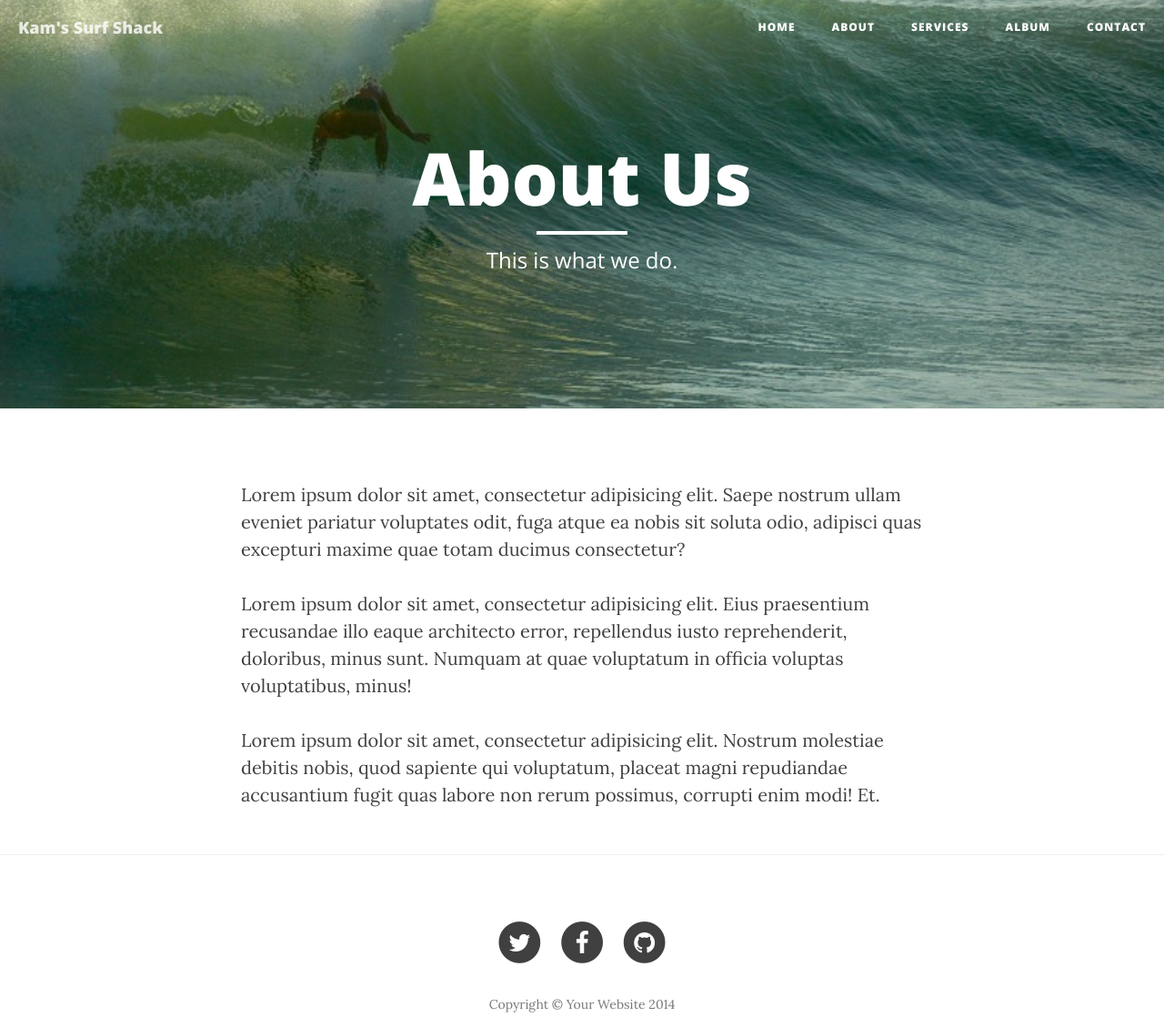
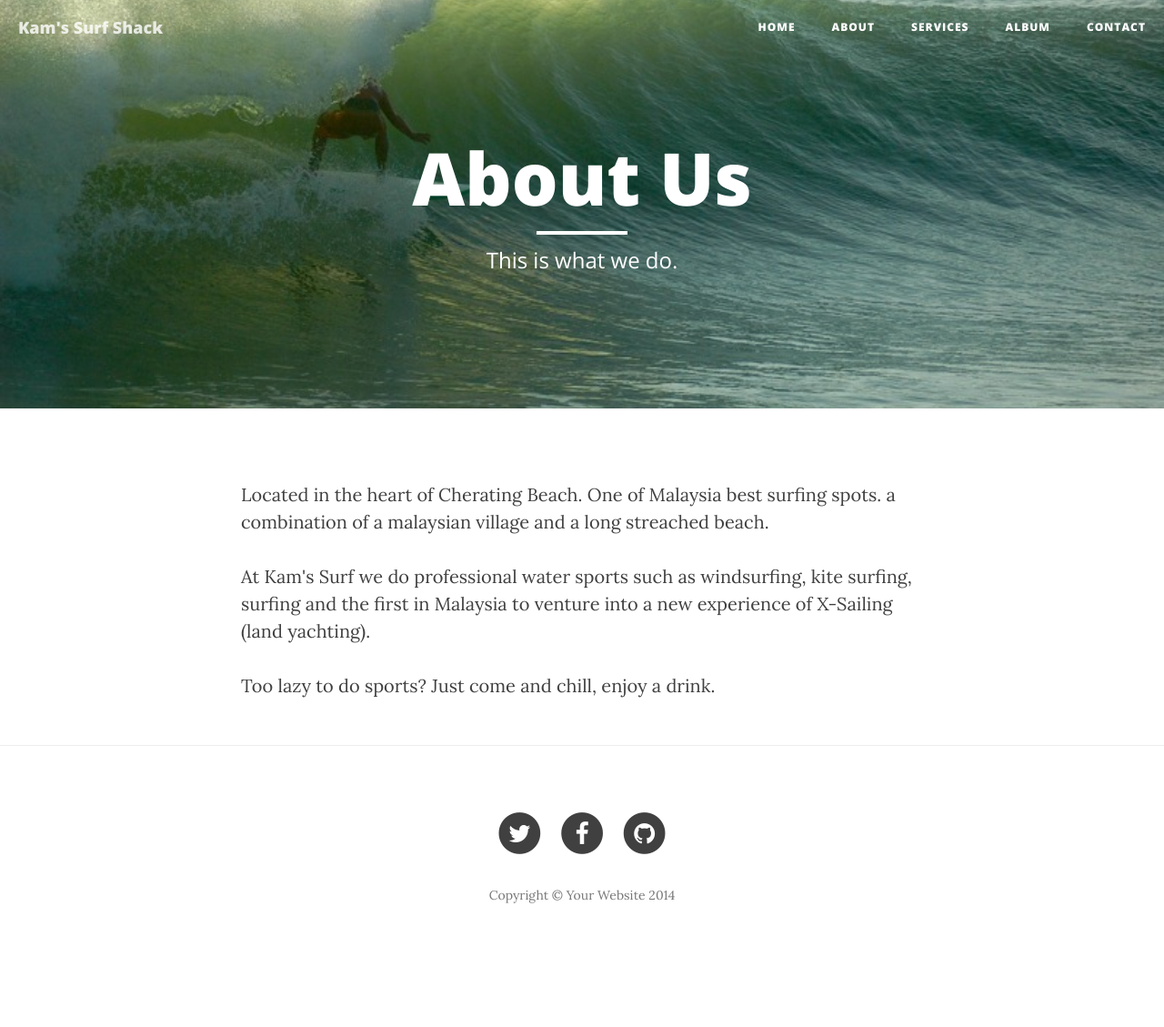
Before and after one commit to mrb101/Kams, a Django app: page /about/ in a window 1280 px wide. Shown: the top 1129 px of the page at 91% size. After the commit the page ends 993 px from the top, so only its background shows below. Run offline with Django 3.2, Linux system fonts and the light colour scheme; parts of the project's set-up code (start-up, migrations or seed data) failed here and were passed over; some libraries are stand-ins or nearby versions.

Commit message:
About Page

```diff
--- a/templates/base.html
+++ b/templates/base.html
@@ -6,7 +6,7 @@
     <meta http-equiv="X-UA-Compatible" content="IE=edge">
     <meta name="viewport" content="width=device-width, initial-scale=1">
     <!-- The above 3 meta tags *must* come first in the head; any other head content must come *after* these tags -->
-    <title>Hostel</title>
+    <title>Kam's Surf Shack, Cherating</title>
 
     <!-- Bootstrap -->
     <link href="{% static "css/bootstrap.min.css" %}" rel="stylesheet">
--- a/templates/main/about.html
+++ b/templates/main/about.html
@@ -20,9 +20,9 @@
 <div class="container">
     <div class="row">
         <div class="col-lg-8 col-lg-offset-2 col-md-10 col-md-offset-1">
-            <p>Lorem ipsum dolor sit amet, consectetur adipisicing elit. Saepe nostrum ullam eveniet pariatur voluptates odit, fuga atque ea nobis sit soluta odio, adipisci quas excepturi maxime quae totam ducimus consectetur?</p>
-            <p>Lorem ipsum dolor sit amet, consectetur adipisicing elit. Eius praesentium recusandae illo eaque architecto error, repellendus iusto reprehenderit, doloribus, minus sunt. Numquam at quae voluptatum in officia voluptas voluptatibus, minus!</p>
-            <p>Lorem ipsum dolor sit amet, consectetur adipisicing elit. Nostrum molestiae debitis nobis, quod sapiente qui voluptatum, placeat magni repudiandae accusantium fugit quas labore non rerum possimus, corrupti enim modi! Et.</p>
+            <p>Located in the heart of Cherating Beach. One of Malaysia best surfing spots. a combination of a malaysian village and a long streached beach.</p>
+            <p>At Kam's Surf we do professional water sports such as windsurfing, kite surfing, surfing and the first in Malaysia to venture into a new experience of X-Sailing (land yachting).</p>
+            <p>Too lazy to do sports? Just come and chill, enjoy a drink.</p>
         </div>
     </div>
 </div>
```
